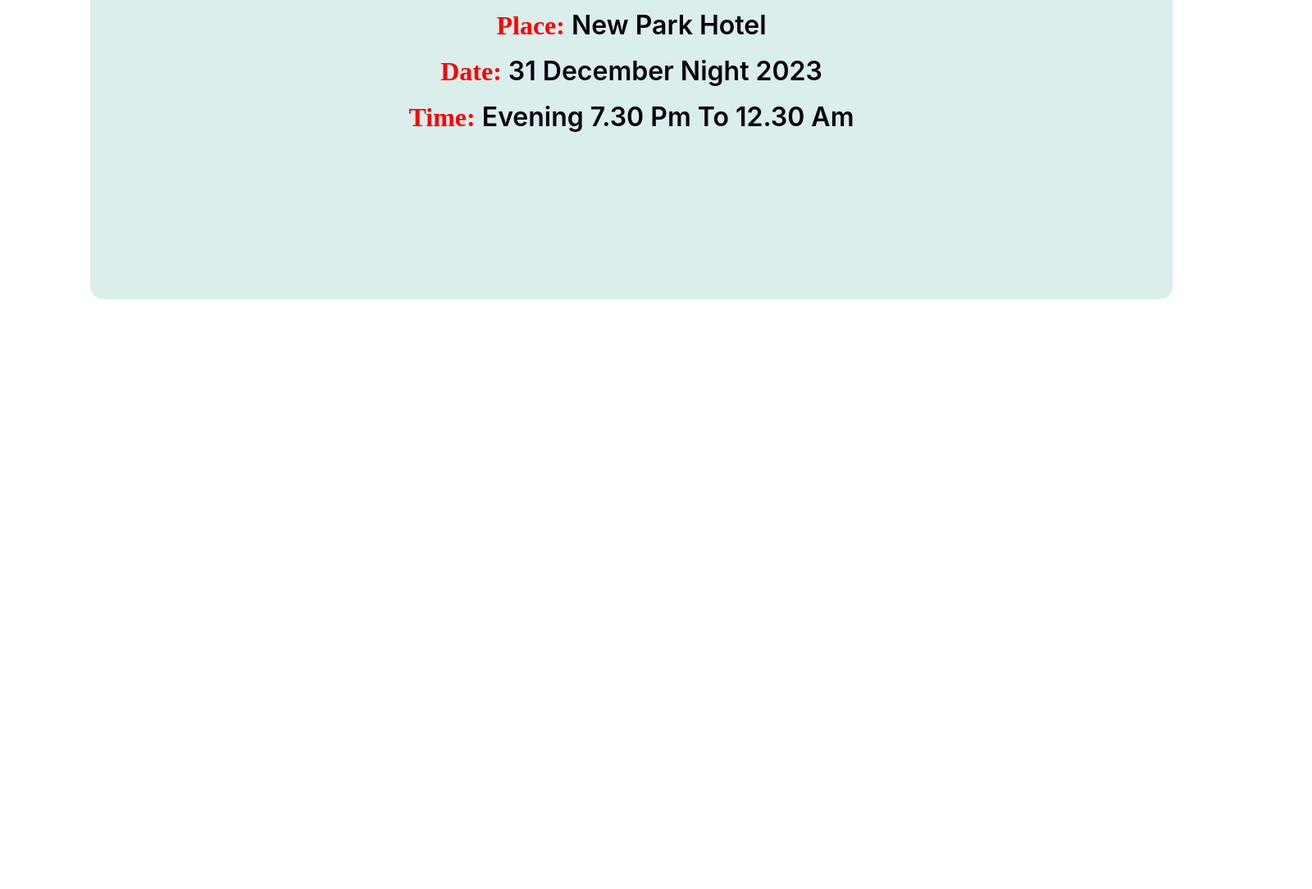
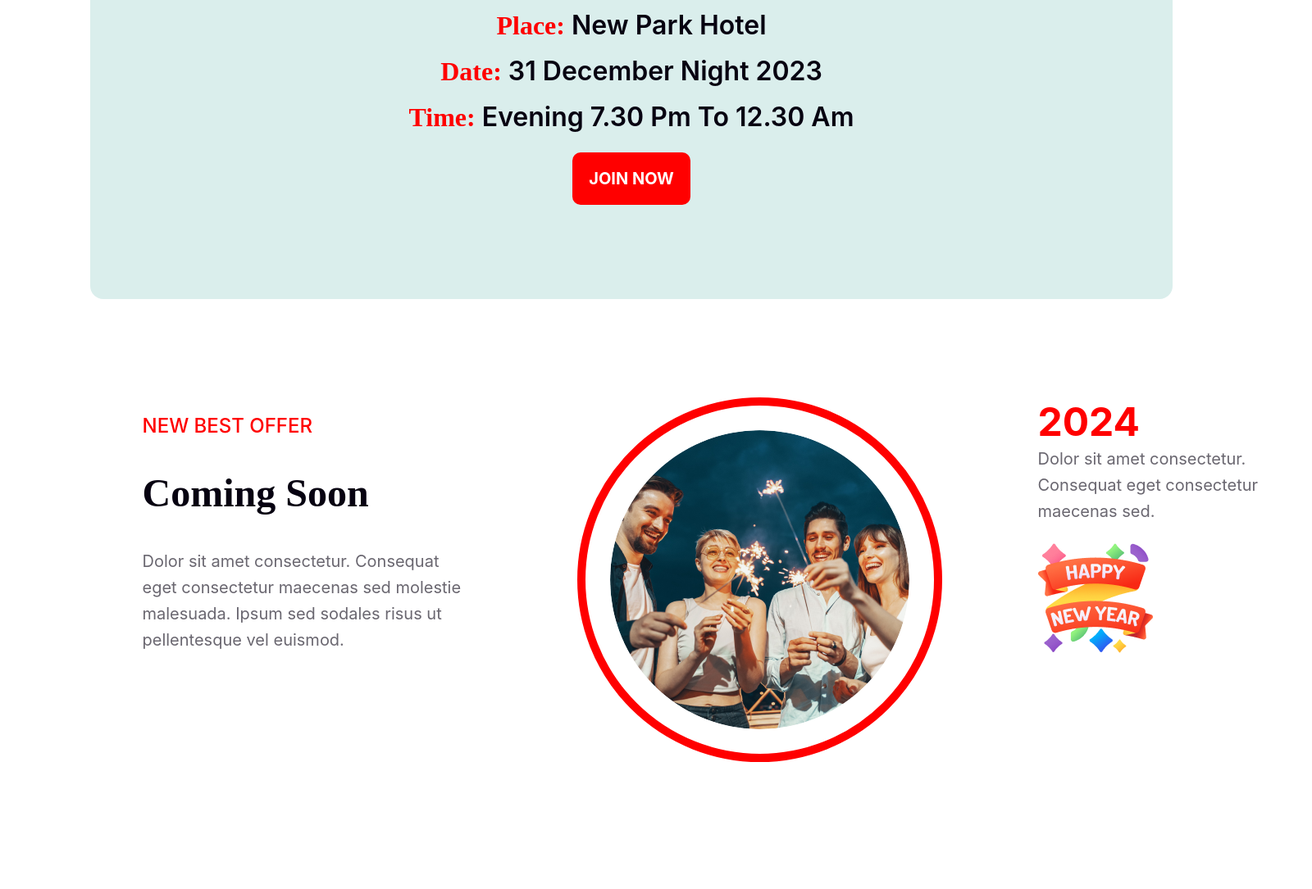
Before and after one commit to 88Irfan/B9A1, a plain HTML site: page index.html in a window 1280 px wide. Shown: the part 2997-4082 px from the top of the page at 82% size, 1600 px wide, since content can reach past the window. Before the commit the page ends 3482 px from the top, so only its background shows below. Drawn offline with Linux system fonts and the light colour scheme.

Commit message:
comming soon section

```diff
--- a/index.html
+++ b/index.html
@@ -62,6 +62,28 @@
                     <p><span>Date:</span> 31 December Night 2023</p>
                     <P><span>Time:</span> Evening 7.30 pm to 12.30 am</p>
                 </div>
+                <div class="addressbutton">
+                    <button class="button">Join Now</button>
+                </div>
+
+
+            </div>
+        </section>
+        <section>
+            <div class="commingsoon">
+                <div class="commingsooncontent">
+                    <p class="best1">NEW BEST OFFER</p>
+                    <h3 class="heading1">Coming Soon</h3>
+                    <p class="dolor1">Dolor sit amet consectetur. Consequat eget consectetur maecenas sed molestie malesuada. Ipsum sed sodales risus ut pellentesque vel euismod. </p>
+                </div>
+                <div class="commingsooncontent">
+                    <img class="elips" src="images/ellipcs 1.png" alt="">
+                </div>
+                <div class="commingsooncontent">
+                    <h3 class="headingthree">2024</h3>
+                    <p class="paragraph3">Dolor sit amet consectetur. Consequat eget consectetur maecenas sed.</p>
+                    <img class="group" src="images/group.png" alt="">
+                </div>
 
             </div>
         </section>
--- a/styles/style.css
+++ b/styles/style.css
@@ -210,3 +210,103 @@
     line-height: 56px;
     text-transform: capitalize;
 }
+
+.addressbutton {
+    text-align: center;
+
+    border: 0;
+}
+
+.button {
+    color: #FFF;
+    text-align: center;
+    font-family: Inter;
+    font-size: 20px;
+    font-style: normal;
+    font-weight: 700;
+    line-height: normal;
+    text-transform: uppercase;
+    background-color: #F00;
+    border: 0px;
+    border-radius: 10px;
+    padding: 20px;
+    margin-top: 15px;
+}
+
+/* comming soon section styles */
+.commingsoon {
+    width: 1600px;
+    height: 600px;
+    background: #FFF;
+    display: flex;
+    justify-content: space-around;
+}
+
+.commingsooncontent .best1 {
+    color: #F00;
+    text-align: left;
+    font-family: Inter;
+    font-size: 24px;
+    font-style: normal;
+    font-weight: 500;
+    line-height: normal;
+    margin-left: 95px;
+    padding: 20px;
+
+}
+
+.commingsooncontent .heading1 {
+    color: #070211;
+    font-family: Merriweather;
+    font-size: 48px;
+    font-style: normal;
+    font-weight: 900;
+    line-height: normal;
+    text-transform: capitalize;
+    margin-left: 95px;
+    padding: 20px;
+}
+
+.commingsooncontent .dolor1 {
+    color: rgba(7, 2, 17, 0.60);
+    font-family: Inter;
+    font-size: 20px;
+    font-style: normal;
+    font-weight: 400;
+    line-height: 32px;
+    width: 393px;
+    margin-left: 95px;
+    padding: 20px;
+    /* 160% */
+}
+
+.commingsooncontent .elips {
+    border: 10px solid red;
+    border-radius: 500px;
+    padding: 30px;
+}
+
+.commingsooncontent .headingthree {
+    color: #F00;
+    font-family: Inter;
+    font-size: 48px;
+    font-style: normal;
+    font-weight: 700;
+    line-height: normal;
+}
+
+.commingsooncontent .paragraph3 {
+    width: 276px;
+    color: rgba(7, 2, 17, 0.60);
+    font-family: Inter;
+    font-size: 20px;
+    font-style: normal;
+    font-weight: 400;
+    line-height: 32px;
+    /* 160% */
+}
+.commingsooncontent .group{
+    width: 140px;
+    height: 140px;
+    margin-top: 20px;
+}
```
Also changed, not shown: images/ellipcs 1.png (renamed from images/Ellipse 1.png), images/group.png (renamed from images/Group 96.png).
